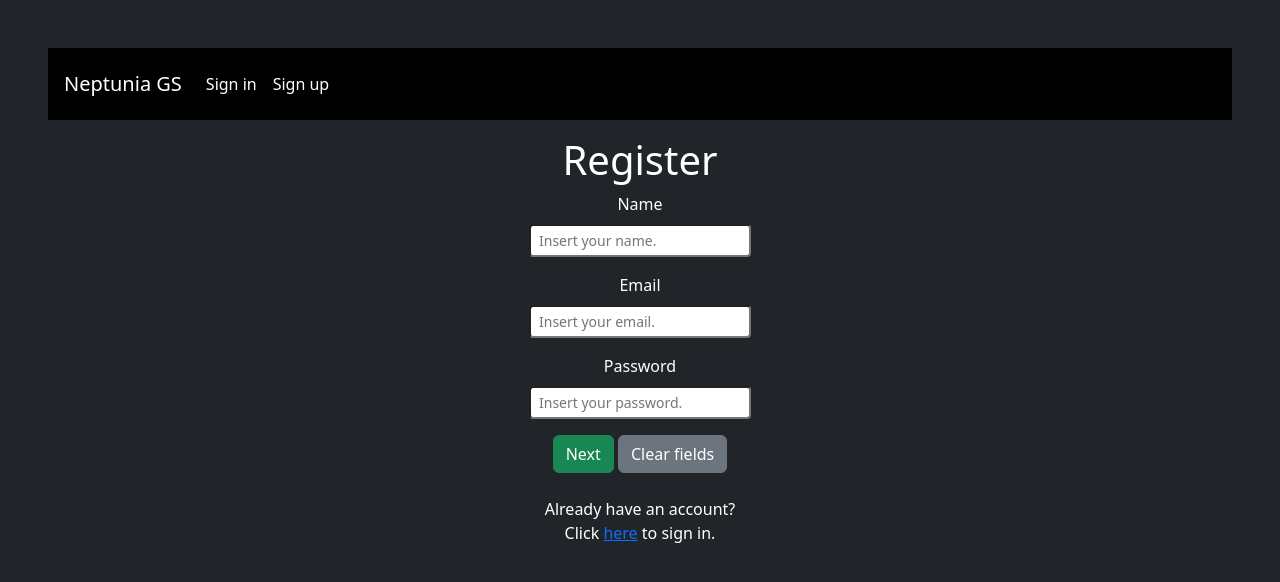
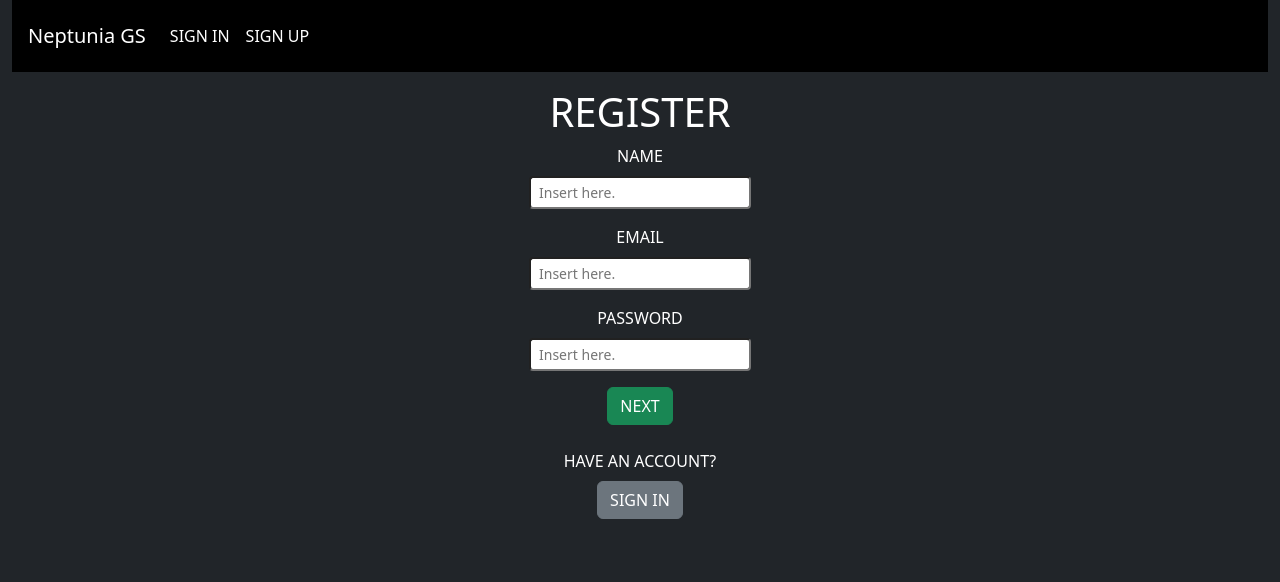
Before and after one commit to Viny-Sts/projeto-anual-DSW, a plain HTML site: page interfaces/signup.html in a window 1280 px wide. Drawn offline with nearby package versions, Linux system fonts and the light colour scheme.

Commit message:
interfaces atualizadas

```diff
--- a/interfaces/signup.html
+++ b/interfaces/signup.html
@@ -7,7 +7,7 @@
     <link href="https://cdn.jsdelivr.net/npm/bootstrap@5.3.0-alpha3/dist/css/bootstrap.min.css" rel="stylesheet"
           integrity="sha384-KK94CHFLLe+nY2dmCWGMq91rCGa5gtU4mk92HdvYe+M/SXH301p5ILy+dN9+nJOZ" crossorigin="anonymous">
 </head>
-<body class="container-fluid text-bg-dark p-5">
+<body class="container-fluid text-bg-dark">
 <nav class="navbar navbar-expand-lg navbar-light bg-black p-3">
     <a class="navbar-brand text-white" href="index.html">Neptunia GS</a>
     <button class="navbar-toggler" type="button" data-toggle="collapse" data-target="#navbarNav" aria-controls="navbarNav" aria-expanded="false" aria-label="Toggle navigation">
@@ -16,10 +16,10 @@
     <div class="collapse navbar-collapse" id="navbarNav">
         <ul class="navbar-nav">
             <li class="nav-item">
-                <a class="nav-link text-white" href="login.html">Sign in</a>
+                <a class="nav-link text-white" href="login.html">SIGN IN</a>
             </li>
             <li class="nav-item">
-                <a class="nav-link text-white" href="signup.html">Sign up</a>
+                <a class="nav-link text-white" href="signup.html">SIGN UP</a>
             </li>
         </ul>
     </div>
@@ -27,26 +27,25 @@
 <div class="container">
     <div class="row">
         <form class="mt-3 text-center">
-            <h1>Register</h1>
+            <h1>REGISTER</h1>
             <div class="mb-3">
-                <label class="form-label" for="name">Name</label> <br>
-                <input class="form-control-sm" id="name" type="text" placeholder="Insert your name.">
+                <label class="form-label" for="name">NAME</label> <br>
+                <input class="form-control-sm" id="name" type="text" placeholder="Insert here.">
             </div>
             <div class="mb-3">
-                <label class="form-label" for="email">Email</label> <br>
-                <input class="form-control-sm" id="email" type="email" placeholder="Insert your email.">
+                <label class="form-label" for="email">EMAIL</label> <br>
+                <input class="form-control-sm" id="email" type="email" placeholder="Insert here.">
             </div>
             <div class="mb-3">
-                <label class="form-label" for="password">Password</label> <br>
-                <input class="form-control-sm" id="password" type="password" placeholder="Insert your password.">
+                <label class="form-label" for="password">PASSWORD</label> <br>
+                <input class="form-control-sm" id="password" type="password" placeholder="Insert here.">
             </div>
             <div>
-                <button class="btn btn-success" onclick="" type="button">Next</button>
-                <button class="btn btn-secondary" onclick="" type="button">Clear fields</button>
+                <button class="btn btn-success" onclick="location.href='main.html'" type="button">NEXT</button>
             </div>
             <p class="form-text-white mt-4">
-                Already have an account? <br>
-                Click <a href="login.html">here</a> to sign in.
+                HAVE AN ACCOUNT? <br>
+                <button class="btn btn-secondary mt-2" onclick="location.href='login.html'" type="button">SIGN IN</button>
             </p>
         </form>
     </div>
```
Also changed, not shown: interfaces/index.html (+3 -3 lines), interfaces/login.html (+12 -13 lines), interfaces/main.html (+14 -19 lines).
